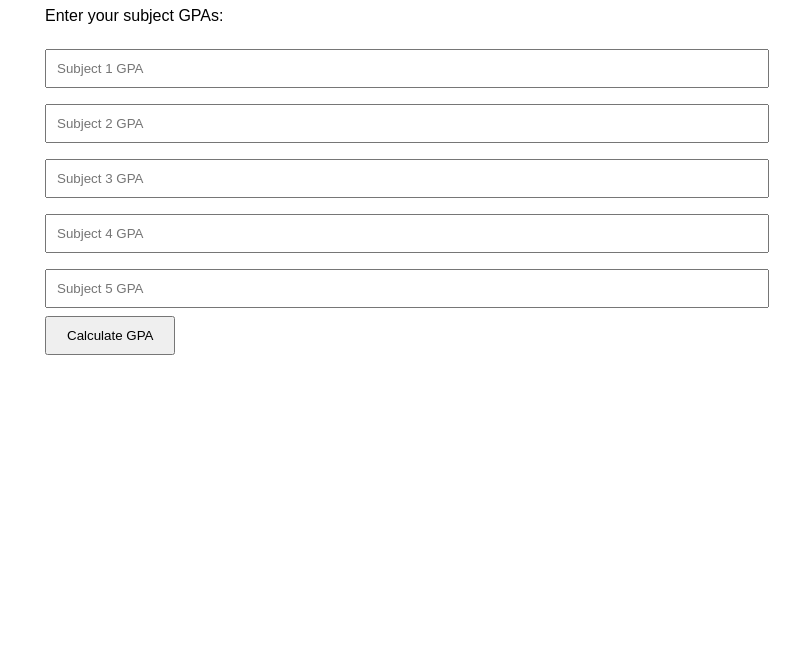
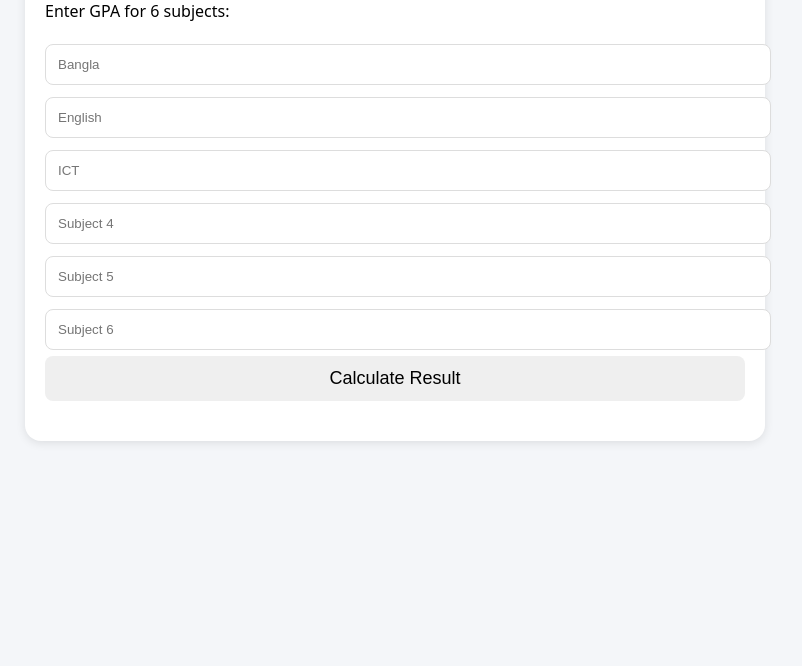
Before and after one commit to aipro1year/GPT-BOT, a plain HTML site: page index.html in a window 1280 px wide. Shown: the part 134-800 px from the top of the page, without its empty margins (245-1047 px from the left). Drawn offline with Linux system fonts and the light colour scheme.

Commit message:
Upgrade GPA calculator UI

```diff
--- a/index.html
+++ b/index.html
@@ -1 +1 @@
-<!DOCTYPE html><html lang='en'><head><meta charset='UTF-8'><meta name='viewport' content='width=device-width, initial-scale=1.0'><title>GPA Calculator</title><style>body{font-family:Arial,sans-serif;max-width:700px;margin:40px auto;padding:20px}input{width:100%;padding:10px;margin:8px 0}button{padding:10px 20px}#result{font-size:24px;font-weight:bold;margin-top:20px}</style></head><body><h1>🎓 GPA Calculator</h1><p>Enter your subject GPAs:</p><input id='g1' type='number' min='0' max='5' step='0.01' placeholder='Subject 1 GPA'><input id='g2' type='number' min='0' max='5' step='0.01' placeholder='Subject 2 GPA'><input id='g3' type='number' min='0' max='5' step='0.01' placeholder='Subject 3 GPA'><input id='g4' type='number' min='0' max='5' step='0.01' placeholder='Subject 4 GPA'><input id='g5' type='number' min='0' max='5' step='0.01' placeholder='Subject 5 GPA'><button onclick='calc()'>Calculate GPA</button><div id='result'></div><script>function calc(){let arr=[g1,g2,g3,g4,g5].map(x=>parseFloat(x.value)||0);let avg=arr.reduce((a,b)=>a+b,0)/arr.length;document.getElementById('result').innerText='GPA: '+avg.toFixed(2);}</script></body></html>
+<!DOCTYPE html><html><head><meta charset='utf-8'><meta name='viewport' content='width=device-width,initial-scale=1'><title>Bangladesh GPA Calculator</title><style>body{font-family:system-ui;background:#f4f6f9;padding:20px} .box{max-width:700px;margin:auto;background:#fff;padding:20px;border-radius:16px;box-shadow:0 2px 10px rgba(0,0,0,.1)} h1{text-align:center} input{width:100%;padding:12px;margin:6px 0;border:1px solid #ddd;border-radius:8px} button{width:100%;padding:12px;border:none;border-radius:8px;font-size:18px} #r{margin-top:20px;font-size:22px;font-weight:bold;text-align:center}</style></head><body><div class='box'><h1>🎓 HSC GPA Calculator</h1><p>Enter GPA for 6 subjects:</p><input id='a' placeholder='Bangla'><input id='b' placeholder='English'><input id='c' placeholder='ICT'><input id='d' placeholder='Subject 4'><input id='e' placeholder='Subject 5'><input id='f' placeholder='Subject 6'><button onclick='calc()'>Calculate Result</button><div id='r'></div></div><script>function grade(g){if(g==5)return 'A+';if(g>=4)return 'A';if(g>=3.5)return 'A-';if(g>=3)return 'B';if(g>=2)return 'C';if(g>=1)return 'D';return 'F';}function calc(){let ar=[a,b,c,d,e,f].map(x=>parseFloat(x.value)||0);let g=(ar.reduce((m,n)=>m+n,0)/ar.length).toFixed(2);document.getElementById('r').innerHTML='GPA: '+g+'<br>Grade: '+grade(parseFloat(g));}</script></body></html>
```
